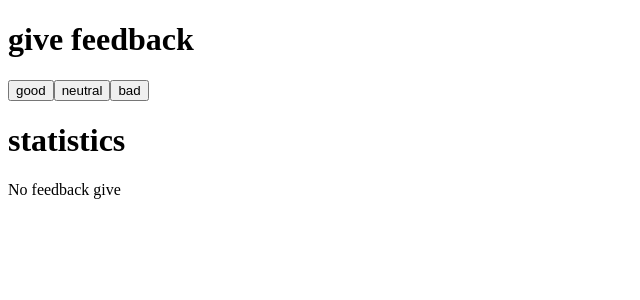
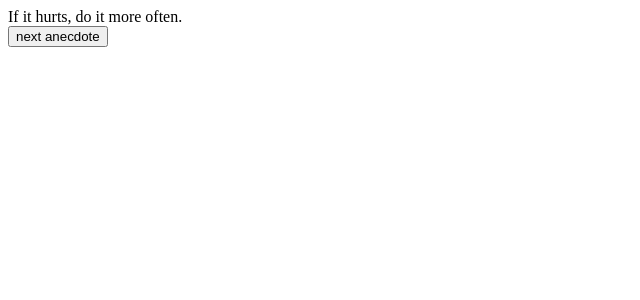
Before and after one commit to VolodPol/full-stack-open, a React (Vite) app: page / in a window 1280 px wide. Shown: the top 300 px of the page, without its empty margins (0-640 px from the left). Built offline with nearby package versions, Linux system fonts and the light colour scheme.

Commit message:
update: 1.12 anecdotes

```diff
--- a/index.html
+++ b/index.html
@@ -8,6 +8,6 @@
   </head>
   <body>
     <div id="root"></div>
-    <script type="module" src="/src/part_1/unicafe/main.jsx"></script>
+    <script type="module" src="/src/part_1/anecdotes/main.jsx"></script>
   </body>
 </html>
--- /dev/null
+++ b/src/part_1/anecdotes/App.jsx
@@ -0,0 +1,30 @@
+import {useState} from 'react'
+
+const Button = ({command}) => <button onClick={command}>next anecdote</button>;
+
+const App = () => {
+    const anecdotes = [
+        'If it hurts, do it more often.',
+        'Adding manpower to a late software project makes it later!',
+        'The first 90 percent of the code accounts for the first 90 percent of the development time...The remaining 10 percent of the code accounts for the other 90 percent of the development time.',
+        'Any fool can write code that a computer can understand. Good programmers write code that humans can understand.',
+        'Premature optimization is the root of all evil.',
+        'Debugging is twice as hard as writing the code in the first place. Therefore, if you write the code as cleverly as possible, you are, by definition, not smart enough to debug it.',
+        'Programming without an extremely heavy use of console.log is same as if a doctor would refuse to use x-rays or blood tests when diagnosing patients.',
+        'The only way to go fast, is to go well.'
+    ]
+
+    const [selected, setSelected] = useState(0)
+    const randomAnecdote = () => {
+        return Math.floor(Math.random() * anecdotes.length);
+    }
+
+    return (
+        <div>
+            <div>{anecdotes[selected]}</div>
+            <Button command={() => setSelected(randomAnecdote())}/>
+        </div>
+    )
+}
+
+export default App
--- /dev/null
+++ b/src/part_1/anecdotes/main.jsx
@@ -0,0 +1,5 @@
+import ReactDOM from 'react-dom/client'
+import App from './App.jsx'
+
+
+ReactDOM.createRoot(document.getElementById('root')).render(<App />)
```
